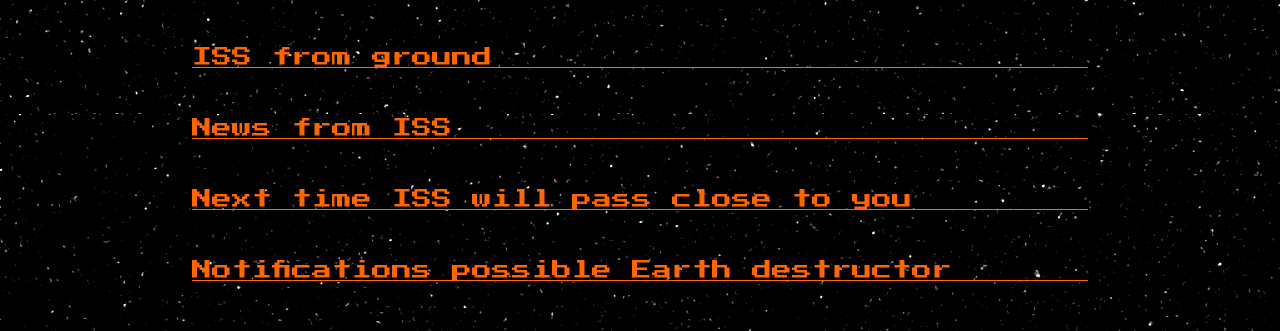
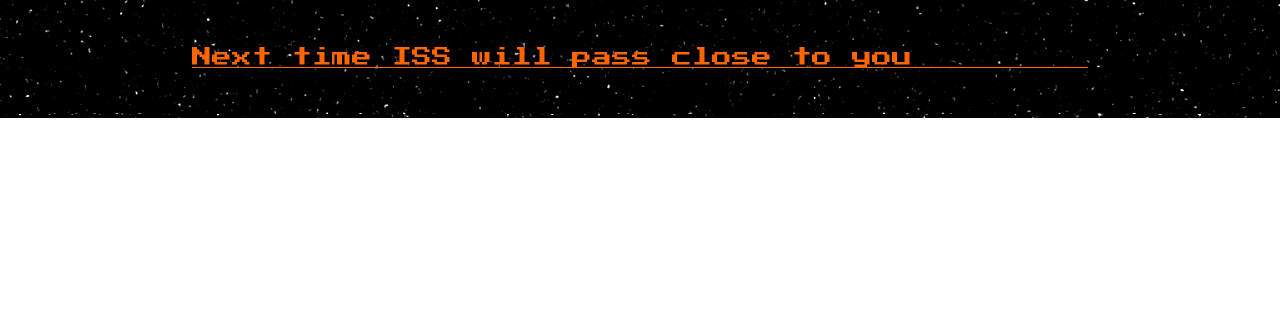
Before and after one commit to sergitxu/helloiss, a plain HTML site: page public/index.html in a window 1280 px wide. Shown: the part 966-1297 px from the top of the page. After the commit the page ends 1084 px from the top, so only its background shows below. Drawn offline with Linux system fonts and the light colour scheme; no server answers.

Commit message:
code cleaned

```diff
--- a/public/index.html
+++ b/public/index.html
@@ -17,8 +17,6 @@
     <title class="card__title">ISS Crew</title>
     <ul id="crew"></ul>
     <img src="" alt="ISS Crew" id="crewImg">
-    <!-- Future expeditions
-  https://www.nasa.gov/mission_pages/station/expeditions/future.html -->
   </article>
 
   <article class="card">
@@ -50,30 +48,9 @@
   </article>
 
   <article class="card">
-    <title class="card__title">ISS from ground</title>
-    <!--
-    TODO
-    get a source of photos
-    create a carousel showing photos from Earth?
-    add credits to each photo
-  -->
-  </article>
-
-  <article class="card">
-    <title class="card__title">News from ISS</title>
-    <ul id="news"></ul>
-  </article>
-
-  <article class="card">
     <title class="card__title">Next time ISS will pass close to you</title>
     <ul id="ISSPasses"></ul>
   </article>
-
-  <article class="card">
-    <title class="card__title">Notifications possible Earth destructor</title>
-    <!-- TODO Get info from NASA api donkiWSA -->
-  </article>
-
 
   <script src="https://www.gstatic.com/firebasejs/5.5.3/firebase-app.js"></script>
   <script src="https://www.gstatic.com/firebasejs/5.5.3/firebase-database.js"></script>
```
Also changed, not shown: public/js/helloiss.js (+0 -11 lines).
